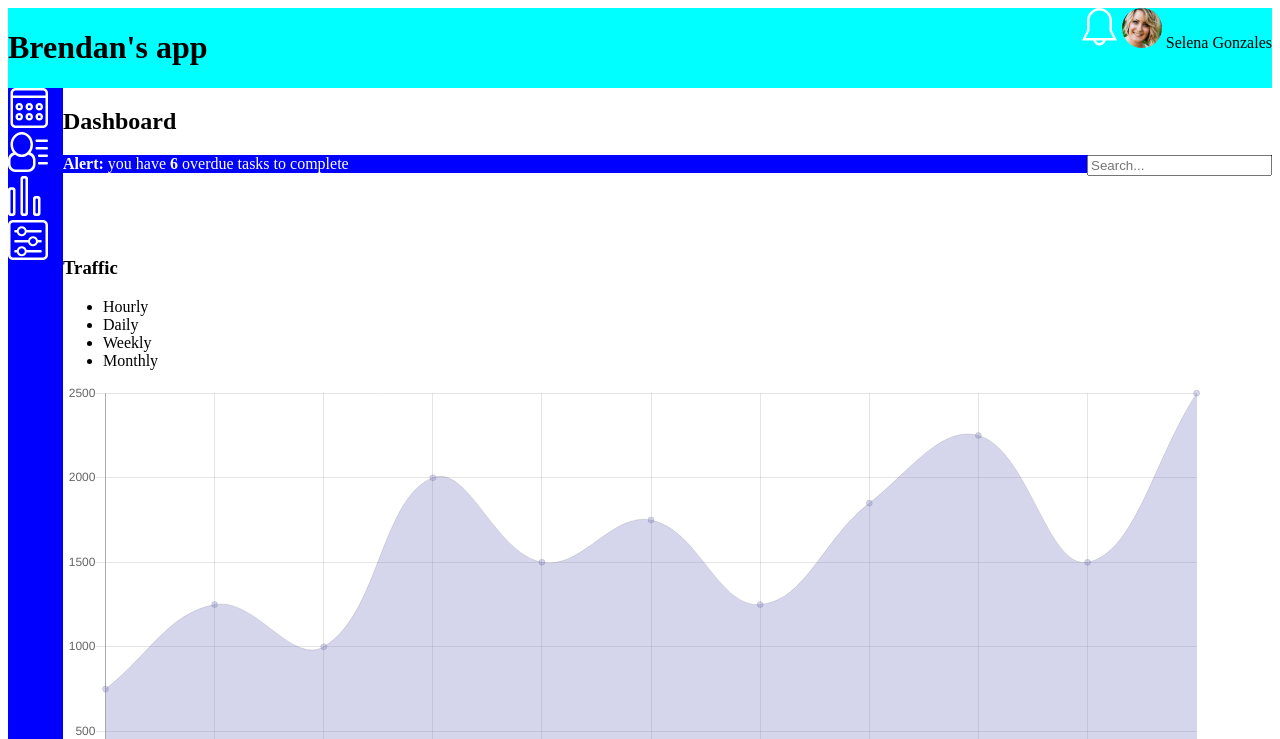
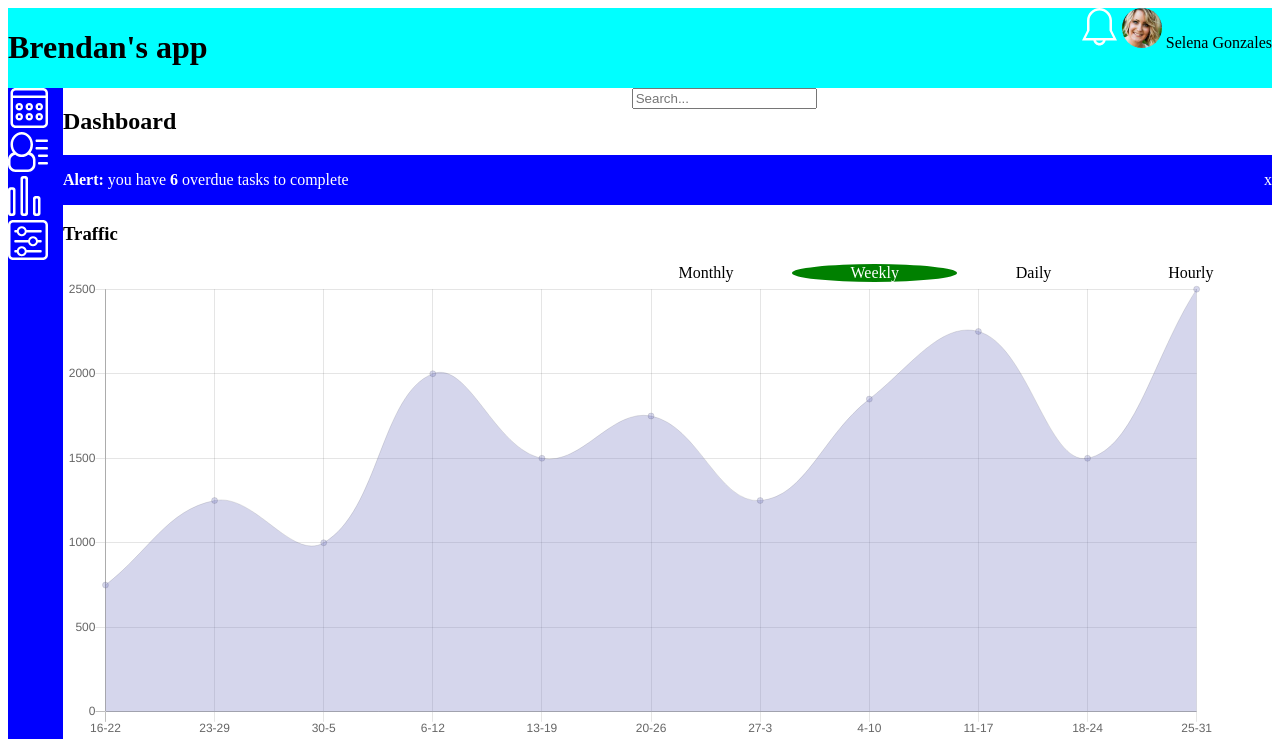
Before and after one commit to Bloop37/treehouse-project-7, a plain HTML site: page index.html in a window 1280 px wide. Shown: the top 739 px of the page. Drawn offline with Linux system fonts and the light colour scheme.

Commit message:
file update

```diff
--- a/css/styles.css
+++ b/css/styles.css
@@ -62,10 +62,11 @@ nav{
 }
 .headline{
     float: left;
+    grid-column: 1 / span 1;
 }
 .main-header-search{
     float: right;
-
+    grid-column: 2 / span 1;
 }
 .clearfix::after {
     content: "";
@@ -87,9 +88,11 @@ nav{
 .social-image:after {
     content: "";
     display: block;
-    padding-bottom: 25%;
+    padding-top: 25%;
 }
-
+.toolbar{
+    display: grid;
+}
 .profile-image{
     border-radius: 100px;
     height: 10%;
@@ -107,6 +110,17 @@ nav{
 }
 .alert-banner-close{
     float: right;
+    display: grid;
+    grid-column: 2 / span 1;
+    color: white;
+    text-align: right;
+
+}
+.alert-banner{
+    display: grid;
+}
+.alert-banner p{
+    grid-auto-columns: auto;
 }
 .recent-container a{
     float: right;
@@ -119,20 +133,29 @@ nav{
     width: 90%;
     margin: auto;
     display: block;
+    margin-bottom: 5%;
+}
+.button-primary1, .button-primary2{
+    background-color: blue;
+    color: white;
 }
 .on-off{
     float: left;
+    padding-bottom: 20%;
 }
 .light{
     float: left;
     padding-right: 10px;
+    padding-bottom: 5%;
 }
 .button-primary2, .button-disabled{
+    margin: auto;
     width: 40%;
 }
 .settings-button{
     display: block;
     margin: auto;
+    text-align: center;
 }
 
 @media(min-width:768px){
@@ -152,7 +175,23 @@ nav{
     .traffic, .social{
         grid-column: 1 / span 2;
     }
-
+    .traffic-nav{
+        text-align: right;
+    }
+    .traffic-nav-link{
+        padding-left: 5%;
+        padding-right: 5%;
+    }
+    .active{
+        background-color: green;
+        color: white;
+        border-radius: 50%;
+        text-align: center;
+    }
+    .traffic-nav li{
+        float: right;
+        list-style-type: none;
+    }
     .daily, .members, .message, .twitter{
         grid-column: 1 / span 1;
     }
```
Also changed, not shown: index.html (+1 -1 lines).
